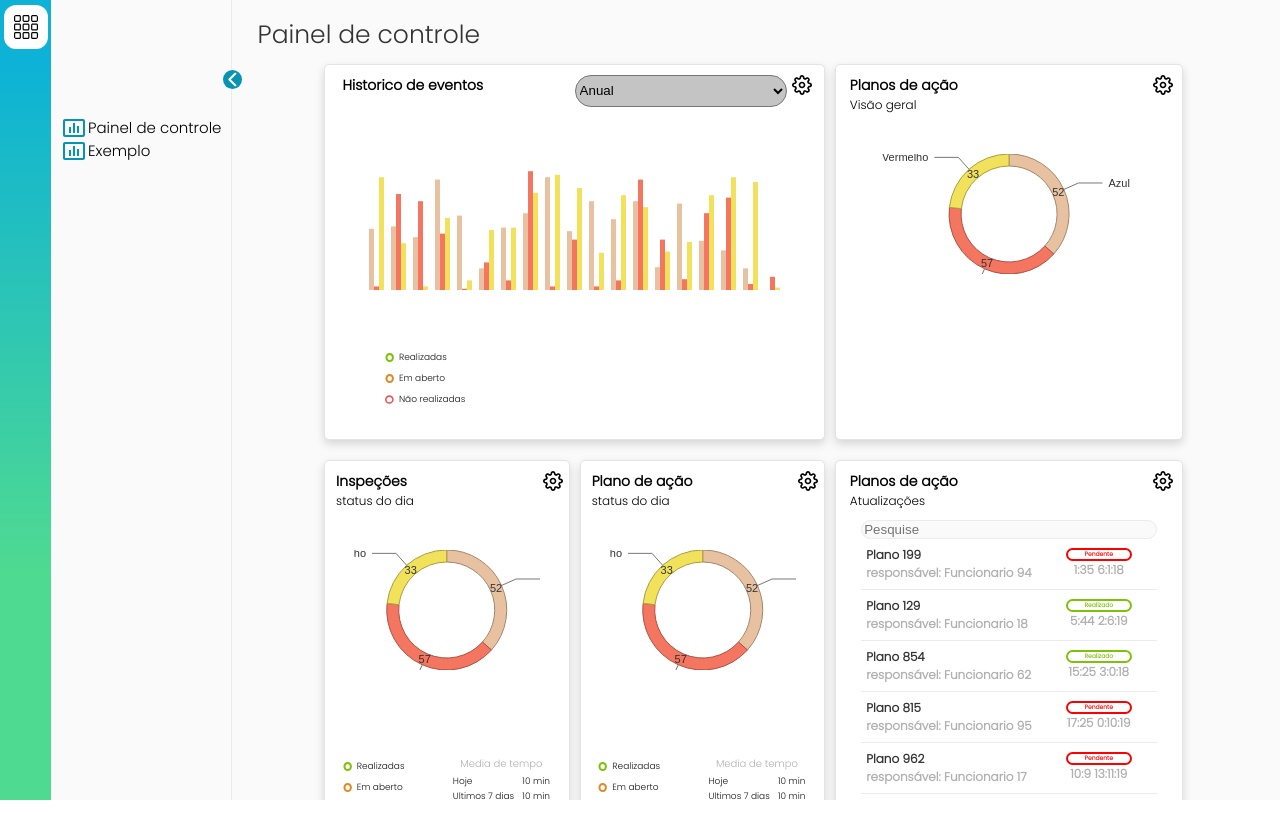
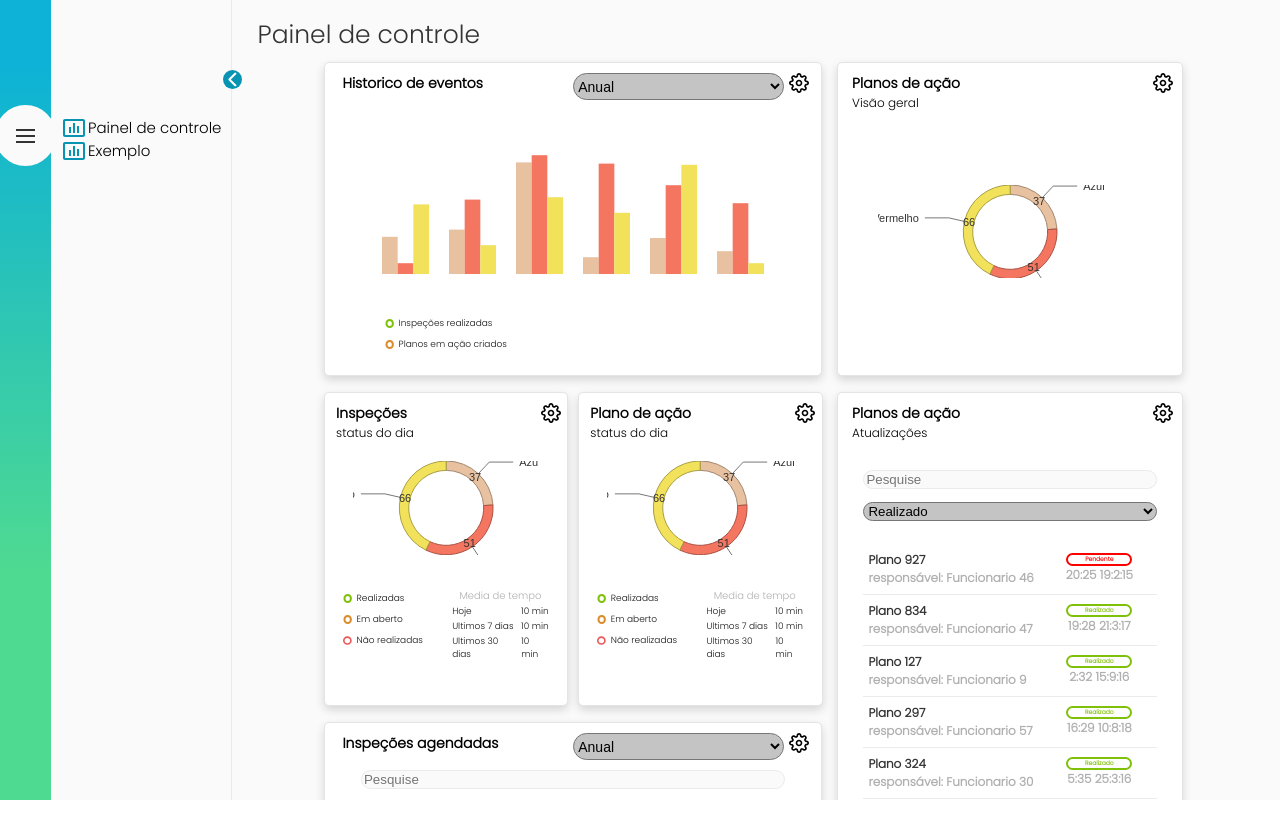
Before and after one commit to Alhenri/InspectApp, a React (Create React App) app: page / in a window 1280 px wide. Shown: the top 838 px of the page. Built offline with nearby package versions, Linux system fonts and the light colour scheme.

Commit message:
Modificando Header e espaçamentos dos cards

```diff
--- a/src/components/Card/Graph/BarGraph/BarGrapg.tsx
+++ b/src/components/Card/Graph/BarGraph/BarGrapg.tsx
@@ -40,15 +40,11 @@ export const MyResponsiveBar = ({ dado }: Iprops) => {
             <ContentLabel>
                 <LabelStyle>
                     <img src={verd} alt="verde"/>
-                    <h6>Realizadas</h6>
+                    <h6>Inspeções realizadas</h6>
                 </LabelStyle>
                 <LabelStyle>
                     <img src={lara} alt="verde"/>
-                    <h6>Em aberto</h6>
-                </LabelStyle>
-                <LabelStyle>
-                    <img src={verm} alt="verde"/>
-                    <h6>Não realizadas</h6>
+                    <h6>Planos em ação criados</h6>
                 </LabelStyle>
             </ContentLabel>
         </ContentGraph>
--- a/src/components/Card/Graph/CircleGraph/style.ts
+++ b/src/components/Card/Graph/CircleGraph/style.ts
@@ -1,14 +1,12 @@
 import styled from 'styled-components';
 
 export const CircleGraphArea = styled.div`
-    margin-top: 2vh;
-    height: 15vh;
+    height: 40%;
     width: 90%;
 `;
 
 export const Content = styled.div`
     display: flex;
-    margin-top: 5px;
     width: 100%;
     justify-content: space-between;
 `;
@@ -51,13 +49,12 @@ export const TableStyle = styled.div`
 `;
 
 export const GraphArea = styled.div`
-    margin-top: 2vh;
     height: 90%;
     width: 90%;
     display: flex;
     flex-direction: column;
     align-items: center;
-    justify-content: space-between;
+    justify-content: space-around;
 `;
 
 export const LabelStyle = styled.div`
--- a/src/components/Card/HeaderCard/style.ts
+++ b/src/components/Card/HeaderCard/style.ts
@@ -39,6 +39,7 @@ export const HeaderConfigArea = styled.div`
     }
     select{
         flex: 1;
+        font-size: 1.4rem;
         background: #C4C4C4;
         border-radius: 100px;
         margin-right: 5px;
--- a/src/components/Card/List/List.tsx
+++ b/src/components/Card/List/List.tsx
@@ -7,7 +7,8 @@ import {
     TitleArea,
     InfoArea,
     StatusDone,
-    StatusToDo
+    StatusToDo,
+    SelectStyle
 } from './style';
 
 interface Iprops{
@@ -19,6 +20,11 @@ export default function List({data}: Iprops){
     dataList.dataConverter();
 
     return(
+        <>
+        <SelectStyle>
+            <option value="Pendente">Pendente</option>
+            <option value="Realizado" selected>Realizado</option>
+        </SelectStyle>
         <ListContent>
             {
                 dataList.outData.map(
@@ -47,5 +53,6 @@ export default function List({data}: Iprops){
                     )})
             }
         </ListContent>
+        </>
     )
 }
--- a/src/components/Card/List/style.ts
+++ b/src/components/Card/List/style.ts
@@ -1,9 +1,18 @@
 import styled from 'styled-components'
 
+export const SelectStyle = styled.select`
+    width: 90%;
+    margin-top: 1.3rem;
+    margin-bottom: 1.3rem;
+    background: #C4C4C4;
+    border-radius: 100px;
+`;
+
 export const ListContent = styled.div`
+    margin-top: 1rem;
     width: 100%;
     overflow: auto;
-    max-height: 80%;
+    max-height: 75%;
 
     h5, h6{
         font-size: 1.2rem;
--- a/src/components/Header/Header.tsx
+++ b/src/components/Header/Header.tsx
@@ -7,7 +7,8 @@ import {
     HeaderStyle,
     PageBar,
     SpanContainer,
-    SpanStyle
+    SpanStyle,
+    DivHomeIcon
 } from  './style';
 
 interface Iprops{
@@ -21,7 +22,12 @@ export default function Header({ OnClick }: Iprops ){
     return (
         <HeaderStyle>
             <PageBar>
-                <img src={img_op} alt="op" onClick={()=>{console.log("clicou")}} />
+                <DivHomeIcon id="Icon">
+                    <div></div>
+                    <div></div>
+                    <div></div>
+                </DivHomeIcon>
+                {/* <img src={img_op} alt="op" onClick={()=>{console.log("clicou")}} /> */}
             </PageBar>
 
             {/* controle da barra de mudança de conteudo */}
--- a/src/components/Header/style.ts
+++ b/src/components/Header/style.ts
@@ -7,6 +7,24 @@ export const HeaderStyle = styled.div`
         width: 100%;
         height: auto;
         flex-direction: column;
+    }
+`;
+
+export const DivHomeIcon = styled.div`
+    background-color: #FAFAFA;
+    height: 6.1rem;
+    width: 6.1rem;
+    border-radius: 50%;
+    margin-top: 105px;
+    display: flex;
+    flex-direction: column;
+    align-items: center;
+    justify-content: center;
+    div{
+        margin: 2px 0;
+        width: 30%;
+        height: 0.2rem;
+        background-color: #333333;
     }
 `;
 
@@ -35,6 +53,10 @@ export const PageBar = styled.div`
     @media(max-width: 560px){
         width: 100%;
         height: 51px;
+
+        #Icon{
+            margin-top:0;
+        }
     }
 
     background: linear-gradient(180deg, #0DB2D6 8.12%, #4FDA91 71.62%);
--- a/src/context/database/DataBase-Example.tsx
+++ b/src/context/database/DataBase-Example.tsx
@@ -16,7 +16,7 @@ function dataBase(): IDataOut{
     const auxList: object[] = [];
     const auxTable: object[] = [];
 
-    for (let index = 0; index < getRandomInt(19, 20); index++) {
+    for (let index = 0; index < getRandomInt(5, 20); index++) {
         auxGraph.push({
             Day: `teste ${index}`,
             Azul: getRandomInt(0, 100),
--- a/src/pages/controlPanel/style.ts
+++ b/src/pages/controlPanel/style.ts
@@ -19,7 +19,8 @@ export const ControlPanelStyle = styled.div`
 export const ContainerLeft = styled.div`
     height: 95%;
     flex-grow: 2;
-    margin-right: 10px;
+    margin-right: 15px;
+    min-height: 1000px;
     @media(max-width: 860px){
        height: 50%;
     }
--- a/src/pages/pageHome/style.ts
+++ b/src/pages/pageHome/style.ts
@@ -46,7 +46,7 @@ export const TitleArea = styled.div`
     }
 
     @media(max-width: 580px){
-        height: 360%;
+        height: 380%;
         width: 90%;
     }
 `;
```
Also changed, not shown: 1 other file (tests, documents, lock files or other folders).
